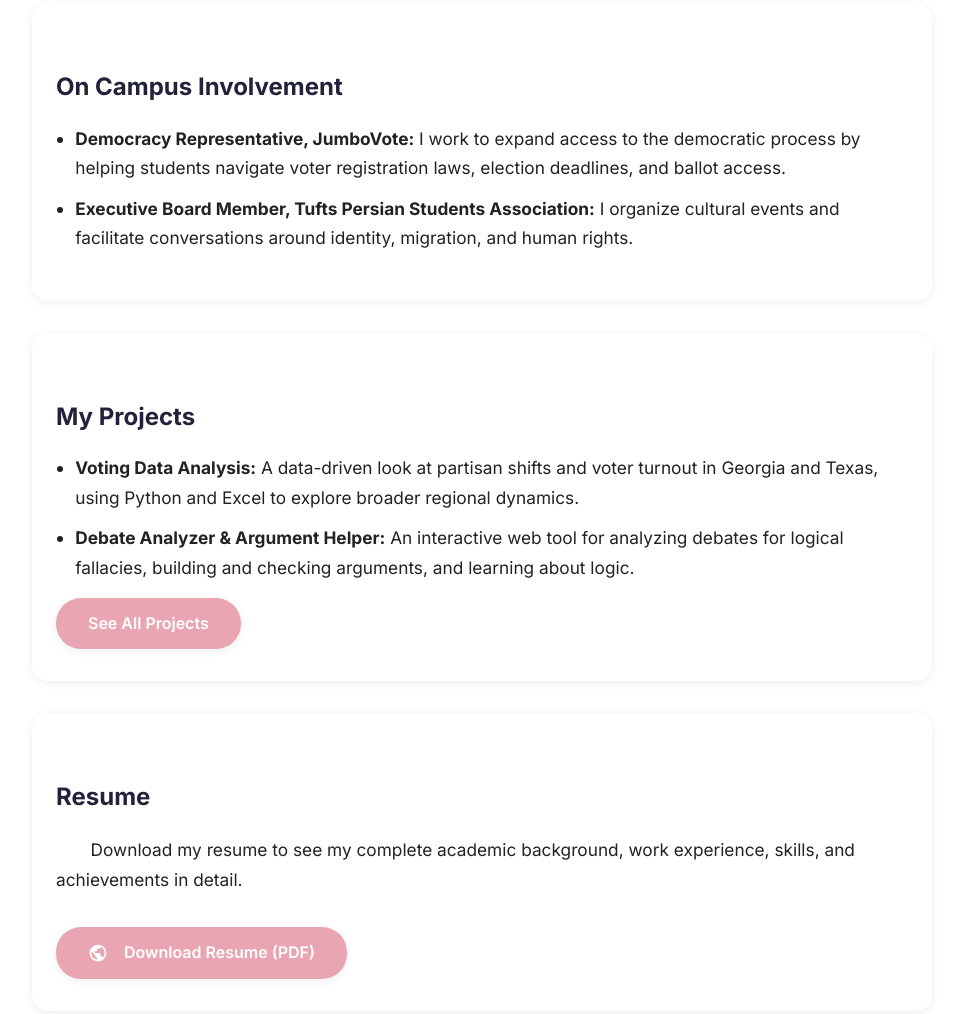
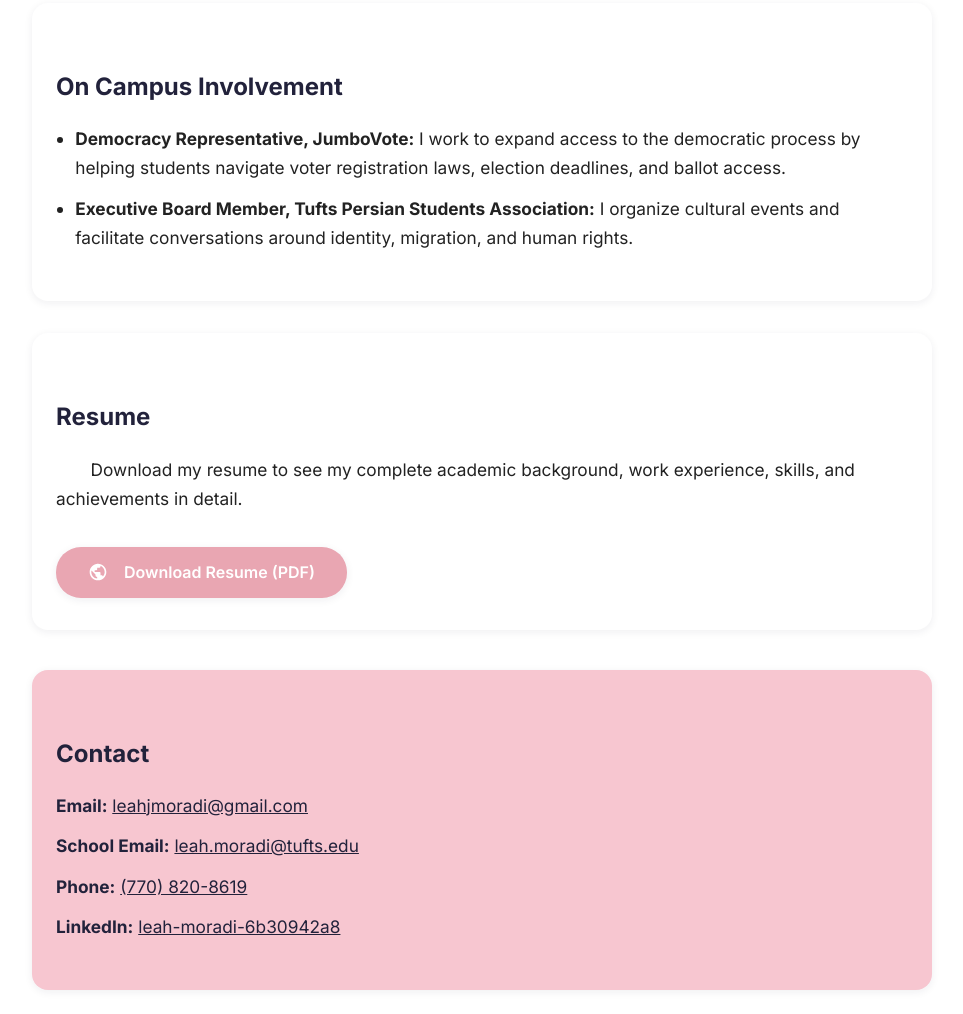
Before and after one commit to leemoradi/my_portfolio_site, a plain HTML site: page index.html in a window 1280 px wide. Shown: the part 1217-2231 px from the top of the page, without its empty margins (158-1121 px from the left). Drawn offline with Linux system fonts and the light colour scheme.

Commit message:
Update index.html

```diff
--- a/index.html
+++ b/index.html
@@ -22,6 +22,7 @@
     <ul class="nav-links">
       <li><a href="index.html">Home</a></li>
       <li><a href="projects.html">Projects</a></li>
+      <li><a href="writing-samples.html">Writing</a></li>
     </ul>
   </nav>
 
@@ -60,20 +61,6 @@
       </ul>
     </section>
 
-    <section class="my-projects">
-      <h2>My Projects</h2>
-      <ul>
-        <li>
-          <strong>Voting Data Analysis:</strong> A data-driven look at partisan shifts and voter turnout in Georgia and Texas, using Python and Excel to explore broader regional dynamics.
-        </li>
-        <li>
-          <strong>Debate Analyzer & Argument Helper:</strong> An interactive web tool for analyzing debates for logical fallacies, building and checking arguments, and learning about logic.
-        </li>
-        <!-- Add more projects as needed -->
-      </ul>
-      <a href="projects.html" class="btn">See All Projects</a>
-    </section>
-
     <section class="resume">
       <h2>Resume</h2>
       <p style="text-indent: 2em;">
@@ -99,6 +86,9 @@
         <li>
           <strong>Phone:</strong> <a href="tel:7708208619">(770) 820-8619</a>
         </li>
+        <li>
+          <strong>LinkedIn:</strong> <a href="https://www.linkedin.com/in/leah-moradi-6b30942a8" target="_blank">leah-moradi-6b30942a8</a>
+        </li>
       </ul>
     </section>
   </main>
```
